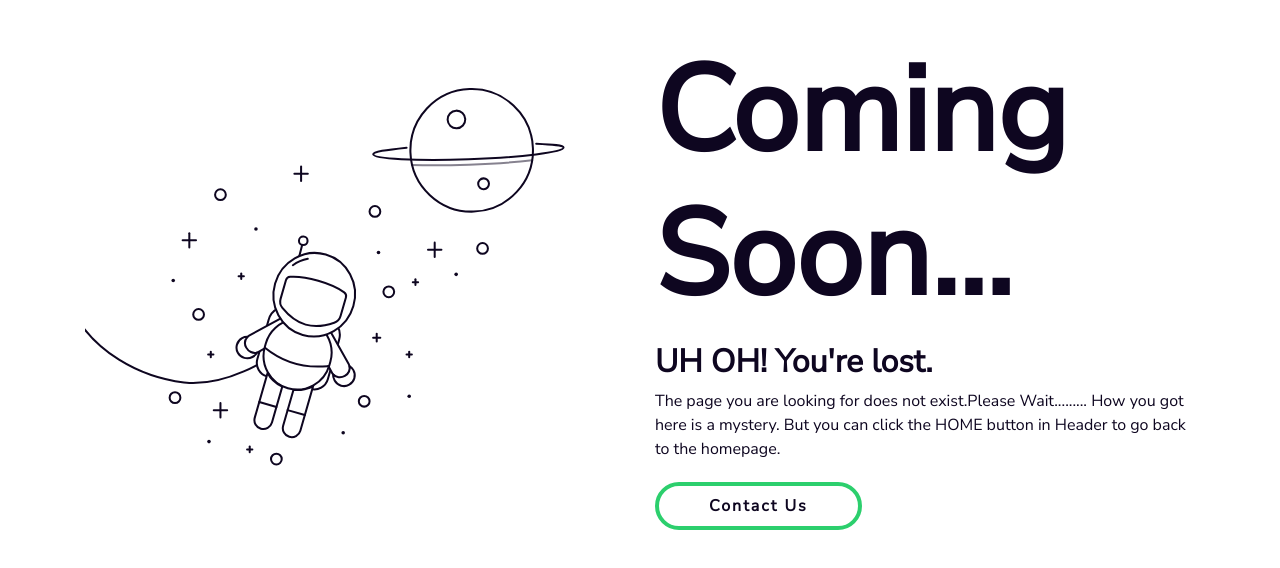
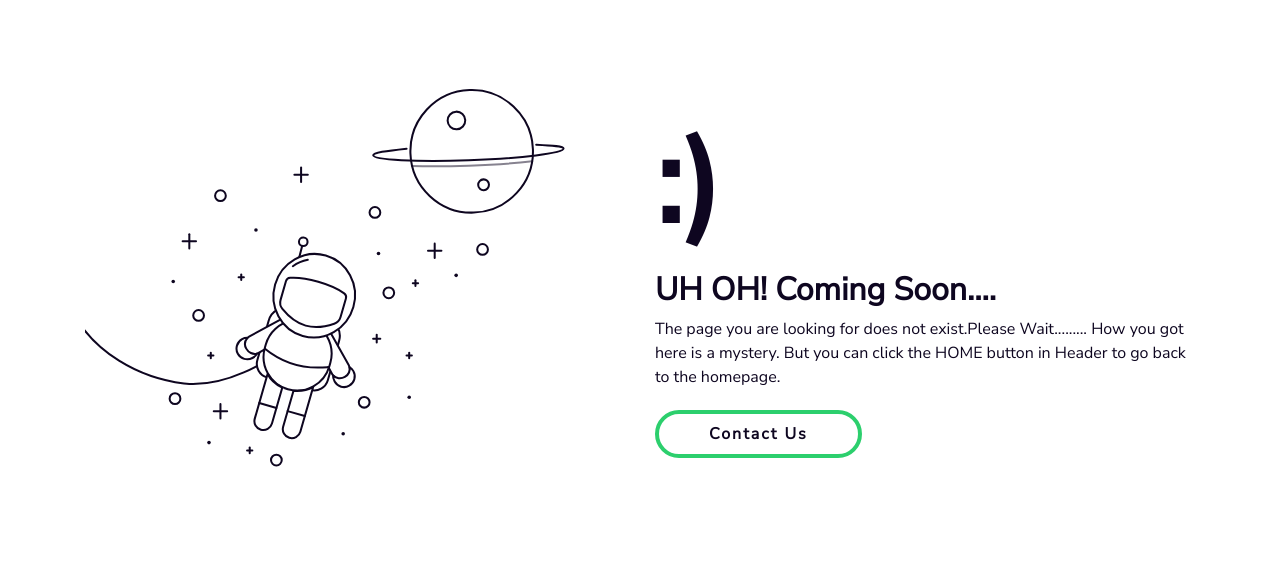
Before and after one commit to caresofts/Netsetapp, a plain HTML site: page set/cs/cs.html in a window 1280 px wide. Shown: the part 120-688 px from the top of the page. Drawn offline with nearby package versions, Linux system fonts and the light colour scheme.

Commit message:
Update cs.html

```diff
--- a/set/cs/cs.html
+++ b/set/cs/cs.html
@@ -269,8 +269,8 @@
         </svg>
       </div>
       <div class="col-md-6 align-self-center">
-        <h1>Coming Soon...</h1>
-        <h2>UH OH! You're lost.</h2>
+        <h1>:)</h1>
+        <h2>UH OH! Coming Soon....</h2>
         <p>The page you are looking for does not exist.Please Wait.........
           How you got here is a mystery. But you can click the HOME button in Header
           to go back to the homepage.
```
